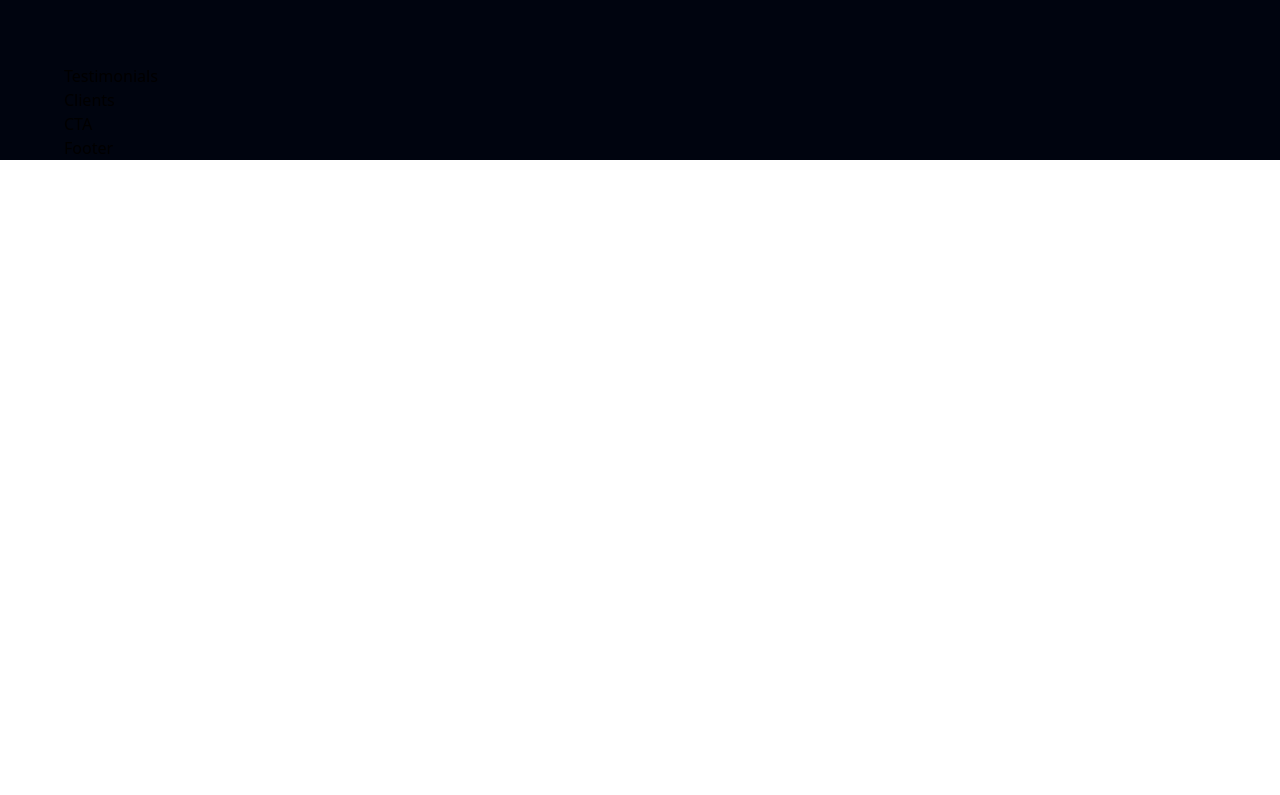
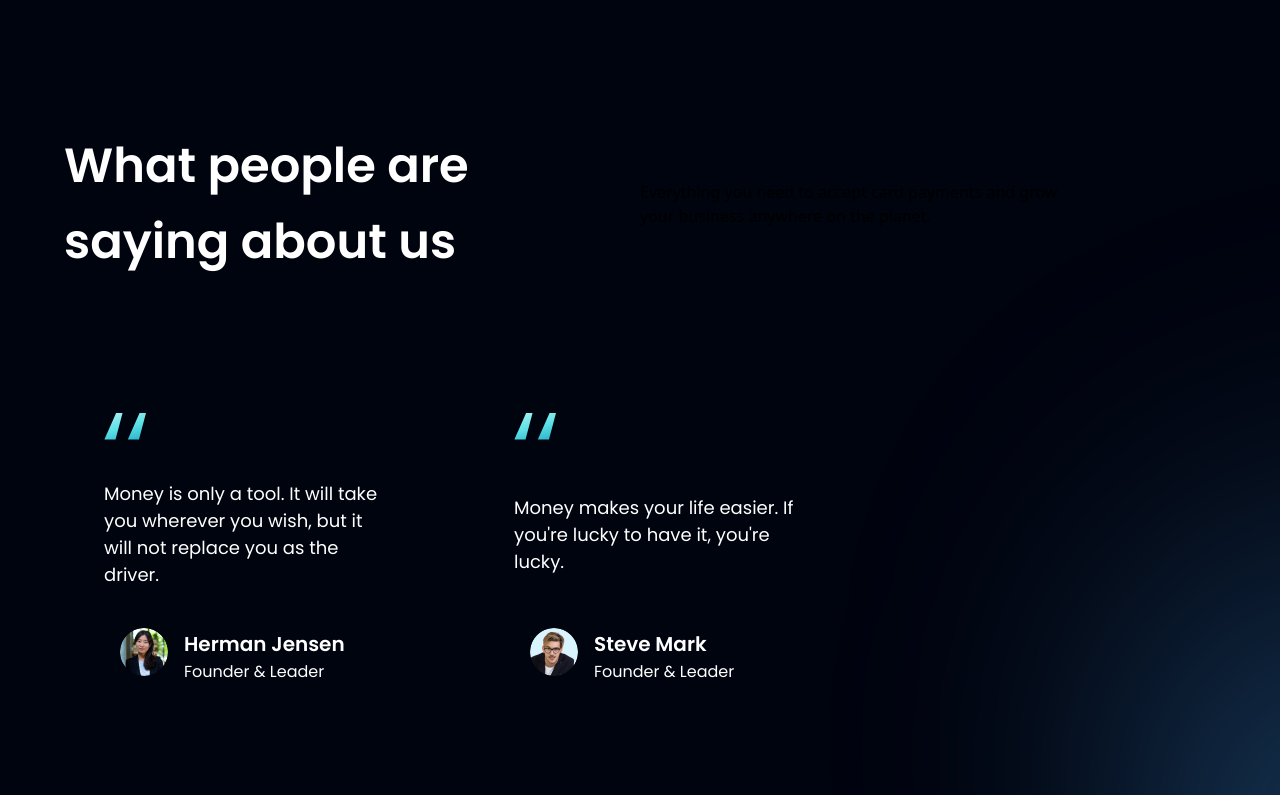
Before and after one commit to Gracious265/modern-ui, a React (Vite) app: page / in a window 1280 px wide. Shown: the part 2745-3540 px from the top of the page. Before the commit the page ends 2905 px from the top, so only its background shows below. Built offline with nearby package versions, Linux system fonts and the light colour scheme.

Commit message:
feedback section added

```diff
--- a/src/components/FeedbackCard.jsx
+++ b/src/components/FeedbackCard.jsx
@@ -0,0 +1,28 @@
+import React from "react";
+import { quotes } from "../assets";
+
+const FeedbackCard = ({ content, img, name, title }) => (
+  <div className="flex justify-between flex-col px-10 py-12 rounded-[20px] max-w-[370px] md:mr-10 sm:mr-5 mr-0 my-5 feedback-card">
+    <img
+      src={quotes}
+      alt="double_quotes"
+      className="w-[42px] h-[27px] object-contain"
+    />
+    <p className="font-poppins font-normal text-[18px] text-white my-10">
+      {content}
+    </p>
+    <div className="flex flex-row ml-4">
+      <img src={img} className="w-[48px] h-[48px] rounded-full" />
+      <div className="flex flex-col ml-4">
+        <h4 className="font-poppins font-semibold text-[20px] text-white  leading-[32px]">
+          {name}
+        </h4>
+        <p className="font-poppins font-normal text-[16px] text-white  leading-[24px] text-dimWhite">
+          {title}
+        </p>
+      </div>
+    </div>
+  </div>
+);
+
+export default FeedbackCard;
--- a/src/components/Testimonials.jsx
+++ b/src/components/Testimonials.jsx
@@ -1,9 +1,31 @@
 import React from 'react'
+import { feedback } from '../constants'
+import styles , {layout} from '../style';
+import FeedbackCard from './FeedbackCard';
 
-const Testimonials = () => {
-  return (
-    <div>Testimonials</div>
+
+
+const Testimonials = () =>
+  (
+    <section id="clients" className={`${styles.paddingY} ${styles.flexCenter} flex-col relative`}>
+      {/* TODO */}
+      <div className='absolute z-[0]  w-[60%] h-[60%] -right-[50%] rounded-full blue__gradient bottom-40'/>
+      <div className="w-full flex flex-justify-between items-center md:flex-row flex-col sm:mb-16 relative z-[1]">
+        <h1 className={styles.heading2}>What people are <br className='sm:block hidden'/>saying about us
+        </h1>
+        <div className='w-full md:mt-0 mt-6'>
+          <p className='text-left max-w-[450px]'>Everything you need to accept card payments and grow your business
+          anywhere on the planet.</p>
+        </div>
+      </div>
+      <div className='flex flex-wrap sm:justify-start justify-center w-full feedback-container relative z-[1]'>
+        {feedback.map((card) => (
+          <FeedbackCard key={card.id}  {...card}/>
+        ))}
+      </div>
+    </section>
+
   )
-}
 
-export default Testimonials
+
+export default Testimonials;
```
